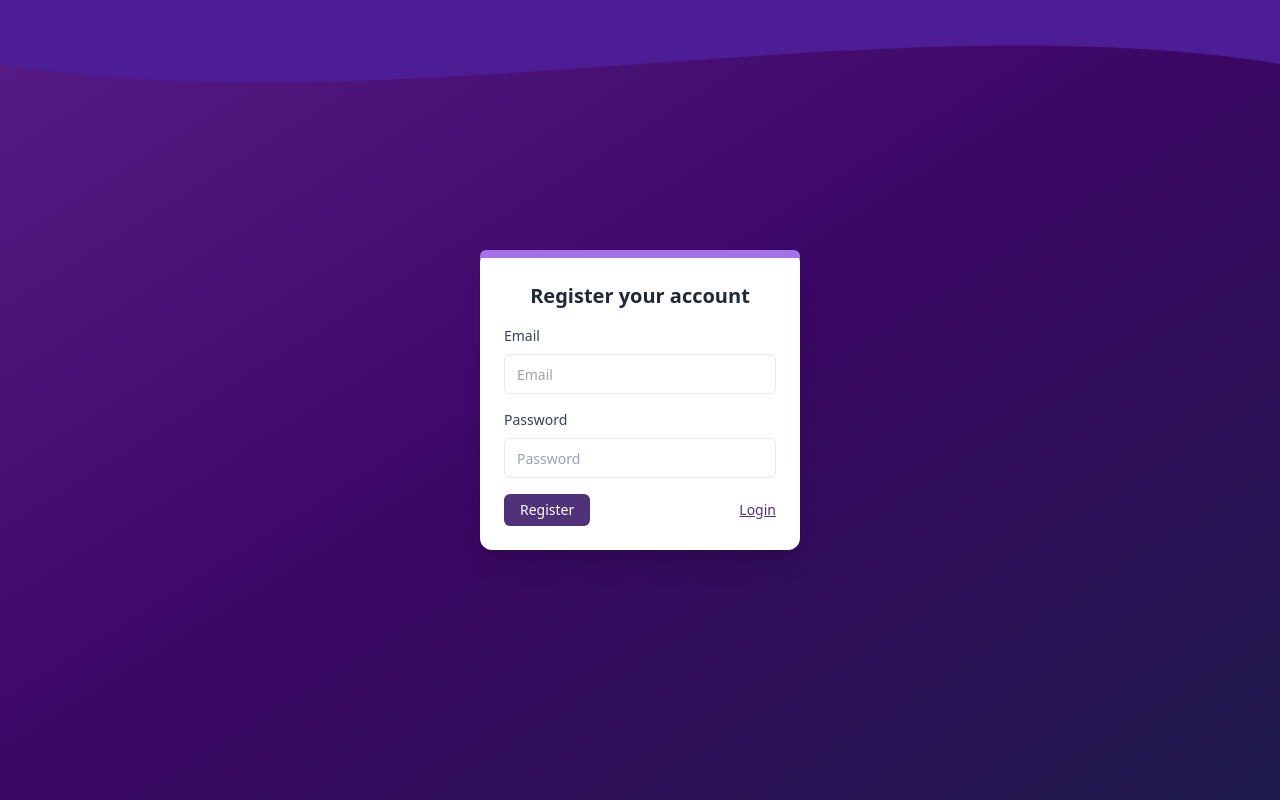
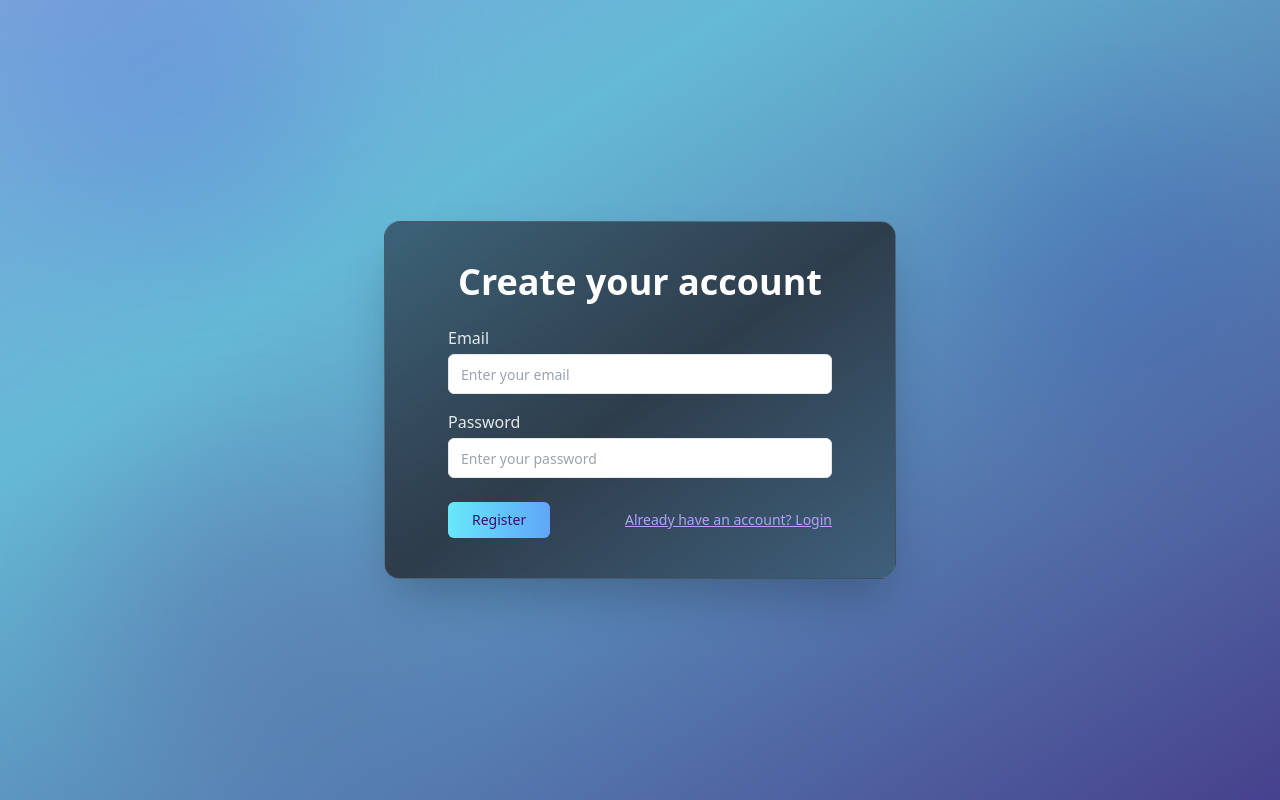
Before and after one commit to Wadhwa27/ReactDocument, a React (Vite) app: page /signup in a window 1280 px wide. Built offline with nearby package versions, Linux system fonts and the light colour scheme.

Commit message:
UI changes in sign in page

```diff
--- a/src/components/HomePage.tsx
+++ b/src/components/HomePage.tsx
@@ -1,4 +1,5 @@
 import ReactLogo from "../assets/react.svg";
+import { Link } from "react-router-dom";
 
 export default function HomePage() {
   return (
@@ -14,8 +15,8 @@ export default function HomePage() {
 
       {/* Glassmorphic Card */}
       <div
-        className="z-10 max-w-md w-full text-center space-y-6 p-6 md:p-10 rounded-2xl bg-gradient-to-br from-[#2c3e50]/70 via-[#3a5564]/60 to-[#4e6e7a]/70
- shadow-2xl backdrop-blur-md border border-white/10"
+        className="z-10 max-w-md w-full text-center space-y-6 p-6 md:p-10 rounded-2xl bg-gradient-to-br from-[#2c3e50]/70 via-[#23272f]/80 to-[#365767]/70
+          shadow-2xl backdrop-blur-md border border-white/10"
       >
         {/* Rotating React Logo */}
         <div className="flex justify-center">
@@ -33,12 +34,17 @@ export default function HomePage() {
 
         {/* Buttons */}
         <div className="flex flex-col md:flex-row gap-4 justify-center">
-          <button className="px-6 py-2 bg-gradient-to-r from-cyan-300 to-blue-400 text-[#3a0e6e] font-semibold rounded-full hover:from-blue-400 hover:to-cyan-300 transition-all duration-300 hover:scale-105">
-            Register
-          </button>
-          <button className="px-6 py-2 bg-gradient-to-r from-cyan-300 to-blue-400 text-[#3a0e6e] font-semibold rounded-full hover:from-blue-400 hover:to-cyan-300 transition-all duration-300 hover:scale-105">
-            Login
-          </button>
+          <Link to="/signup" className="w-full md:w-1/2">
+            <button className="w-full py-2 bg-gradient-to-r from-cyan-300 to-blue-400 text-[#3a0e6e] font-semibold rounded-full hover:from-blue-400 hover:to-cyan-300 transition-all duration-300 hover:scale-105">
+              Register
+            </button>
+          </Link>
+
+          <Link to="/login" className="w-full md:w-1/2">
+            <button className="w-full py-2 bg-gradient-to-r from-cyan-300 to-blue-400 text-[#3a0e6e] font-semibold rounded-full hover:from-blue-400 hover:to-cyan-300 transition-all duration-300 hover:scale-105">
+              Login
+            </button>
+          </Link>
         </div>
       </div>
     </div>
--- a/src/pages/SignUp.tsx
+++ b/src/pages/SignUp.tsx
@@ -48,68 +48,157 @@ export default function SignUp() {
   }
 
   return (
-    <div className="relative min-h-screen flex items-center justify-center bg-gradient-to-br from-purple-900 via-purple-950 to-indigo-950 px-4 py-10">
-      {/* Curved SVG Top */}
-      <div className="absolute top-0 left-0 w-full overflow-hidden leading-none rotate-180">
-        <svg
-          viewBox="0 0 500 150"
-          preserveAspectRatio="none"
-          className="w-full h-24"
-        >
-          <path
-            d="M0.00,49.98 C150.00,150.00 350.00,-50.00 500.00,49.98 L500.00,150.00 L0.00,150.00 Z"
-            style={{ stroke: "none", fill: "#4c1d95" }}
-          ></path>
-        </svg>
-      </div>
+    <div
+      className="relative min-h-screen flex items-center justify-center
+      bg-gradient-to-br from-[#a372e8] via-[#65bad6] to-[#3a0e6e]
+      bg-[length:200%_200%] animate-gradient-bg text-white overflow-hidden px-4"
+    >
+      {/* Animated Background Blobs */}
+      <div className="absolute top-0 left-0 w-72 h-72 bg-purple-300 opacity-30 rounded-full mix-blend-multiply filter blur-3xl animate-blob"></div>
+      <div className="absolute top-40 right-10 w-72 h-72 bg-indigo-300 opacity-30 rounded-full mix-blend-multiply filter blur-3xl animate-blob animation-delay-2000"></div>
+      <div className="absolute bottom-0 left-20 w-72 h-72 bg-pink-300 opacity-30 rounded-full mix-blend-multiply filter blur-3xl animate-blob animation-delay-4000"></div>
 
-      {/* Login Card */}
-      <div className="w-full max-w-[280px] sm:max-w-[320px] bg-white shadow-xl rounded-xl z-10">
-        <div className="h-2 bg-[#a372e8] rounded-t-md"></div>
+      {/* Glassmorphic Card */}
+      <div
+        className="z-10 w-full max-w-md md:max-w-lg text-center space-y-6 p-6 md:p-10
+      rounded-2xl bg-gradient-to-br from-[#2c3e50]/70 via-[#23272f]/80 to-[#365767]/70
+      shadow-2xl backdrop-blur-md border border-white/10 mx-auto"
+      >
         <form onSubmit={handleSubmit}>
-          <div className="px-6 py-6">
-            <h2 className="text-lg sm:text-xl font-semibold text-gray-800 text-center mb-4">
-              Register your account
-            </h2>
-            <label className="block text-gray-700 text-sm font-medium">
+          {/* Heading */}
+          <h2 className="text-2xl sm:text-3xl md:text-4xl font-bold text-white text-center mb-6">
+            Create your account
+          </h2>
+
+          {/* Email Field */}
+          <div className="mb-4 text-left max-w-sm w-full mx-auto">
+            <label
+              htmlFor="email"
+              className="block text-gray-200 text-base font-medium mb-1"
+            >
               Email
             </label>
             <input
               id="email"
               type="email"
-              placeholder="Email"
-              className="border w-full h-10 px-3 mt-2 mb-4 text-sm text-gray-800 placeholder-gray-400 rounded-md focus:outline-none focus:ring-2 focus:ring-purple-600"
+              placeholder="Enter your email"
+              className="border w-full h-10 px-3 text-sm text-gray-800 placeholder-gray-400
+    rounded-md focus:outline-none focus:ring-2 focus:ring-purple-600"
               value={data.email}
               onChange={handleChange}
             />
+          </div>
 
-            <label className="block text-gray-700 text-sm font-medium">
+          {/* Password Field */}
+          <div className="mb-4 text-left max-w-sm w-full mx-auto">
+            <label
+              htmlFor="password"
+              className="block text-gray-200 text-base font-medium mb-1"
+            >
               Password
             </label>
             <input
               id="password"
               type="password"
-              placeholder="Password"
-              className="border w-full h-10 px-3 mt-2 text-sm text-gray-800 placeholder-gray-400 rounded-md focus:outline-none focus:ring-2 focus:ring-purple-600"
+              placeholder="Enter your password"
+              className="border w-full h-10 px-3 text-sm text-gray-800 placeholder-gray-400
+    rounded-md focus:outline-none focus:ring-2 focus:ring-purple-600"
               value={data.password}
               onChange={handleChange}
             />
-            <div className="flex justify-between items-center mt-4">
-              <button className="bg-[#4f3279] text-white py-1.5 px-4 text-sm rounded-md hover:bg-[#50376d] font-medium transition">
+          </div>
+
+          {/* Buttons and Message */}
+          <div className="max-w-sm w-full mx-auto">
+            <div className="flex flex-col sm:flex-row justify-between items-center mt-6 gap-4">
+              <button
+                type="submit"
+                className="bg-gradient-to-r from-cyan-300 to-blue-400 text-[#3a0e6e] text-[#3a0e6e] py-2 px-6 text-sm rounded-md hover:bg-[#50376d]
+        font-medium transition w-full sm:w-auto"
+              >
                 Register
               </button>
-              {message && <p>{message}</p>}
+
+              {message && (
+                <p className="text-sm text-white text-center sm:text-left">
+                  {message}
+                </p>
+              )}
 
               <Link
                 to="/login"
-                className="text-sm text-[#4f3279] hover:text-[#3a0e6e] underline transition"
+                className="text-sm text-[#b99cfb] hover:text-[#d2c2fd] underline transition text-center sm:text-left"
               >
-                Login
+                Already have an account? Login
               </Link>
             </div>
           </div>
         </form>
       </div>
     </div>
+
+    // <div className="relative min-h-screen flex items-center justify-center bg-gradient-to-br from-purple-900 via-purple-950 to-indigo-950 px-4 py-10">
+    //   {/* Curved SVG Top */}
+    //   <div className="absolute top-0 left-0 w-full overflow-hidden leading-none rotate-180">
+    //     <svg
+    //       viewBox="0 0 500 150"
+    //       preserveAspectRatio="none"
+    //       className="w-full h-24"
+    //     >
+    //       <path
+    //         d="M0.00,49.98 C150.00,150.00 350.00,-50.00 500.00,49.98 L500.00,150.00 L0.00,150.00 Z"
+    //         style={{ stroke: "none", fill: "#4c1d95" }}
+    //       ></path>
+    //     </svg>
+    //   </div>
+
+    //   {/* Login Card */}
+    //   <div className="w-full max-w-[280px] sm:max-w-[320px] bg-white shadow-xl rounded-xl z-10">
+    //     <div className="h-2 bg-[#a372e8] rounded-t-md"></div>
+    //     <form onSubmit={handleSubmit}>
+    //       <div className="px-6 py-6">
+    //         <h2 className="text-lg sm:text-xl font-semibold text-gray-800 text-center mb-4">
+    //           Register your account
+    //         </h2>
+    //         <label className="block text-gray-700 text-sm font-medium">
+    //           Email
+    //         </label>
+    //         <input
+    //           id="email"
+    //           type="email"
+    //           placeholder="Email"
+    //           className="border w-full h-10 px-3 mt-2 mb-4 text-sm text-gray-800 placeholder-gray-400 rounded-md focus:outline-none focus:ring-2 focus:ring-purple-600"
+    //           value={data.email}
+    //           onChange={handleChange}
+    //         />
+
+    //         <label className="block text-gray-700 text-sm font-medium">
+    //           Password
+    //         </label>
+    //         <input
+    //           id="password"
+    //           type="password"
+    //           placeholder="Password"
+    //           className="border w-full h-10 px-3 mt-2 text-sm text-gray-800 placeholder-gray-400 rounded-md focus:outline-none focus:ring-2 focus:ring-purple-600"
+    //           value={data.password}
+    //           onChange={handleChange}
+    //         />
+    //         <div className="flex justify-between items-center mt-4">
+    //           <button className="bg-[#4f3279] text-white py-1.5 px-4 text-sm rounded-md hover:bg-[#50376d] font-medium transition">
+    //             Register
+    //           </button>
+    //           {message && <p>{message}</p>}
+
+    //           <Link
+    //             to="/login"
+    //             className="text-sm text-[#4f3279] hover:text-[#3a0e6e] underline transition"
+    //           >
+    //             Login
+    //           </Link>
+    //         </div>
+    //       </div>
+    //     </form>
+    //   </div>
+    // </div>
   );
 }
```
